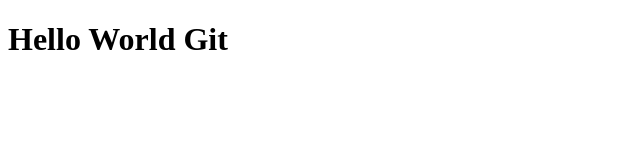
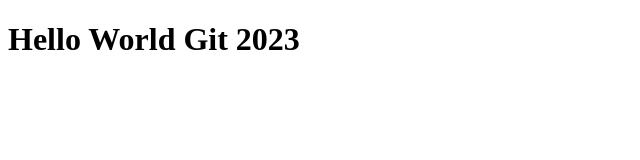
Before and after one commit to Fx16AJ/Testing-Belajar-Git-, a plain HTML site: page Index.html in a window 1280 px wide. Shown: the whole page, without its empty margins (0-640 px from the left). Drawn offline with Linux system fonts and the light colour scheme.

Commit message:
testing belajar git

```diff
--- a/Index.html
+++ b/Index.html
@@ -6,6 +6,6 @@
     <title>Document</title>
 </head>
 <body>
-    <H1>Hello World Git</H1>
+    <H1>Hello World Git 2023</H1>
 </body>
 </html>
```
